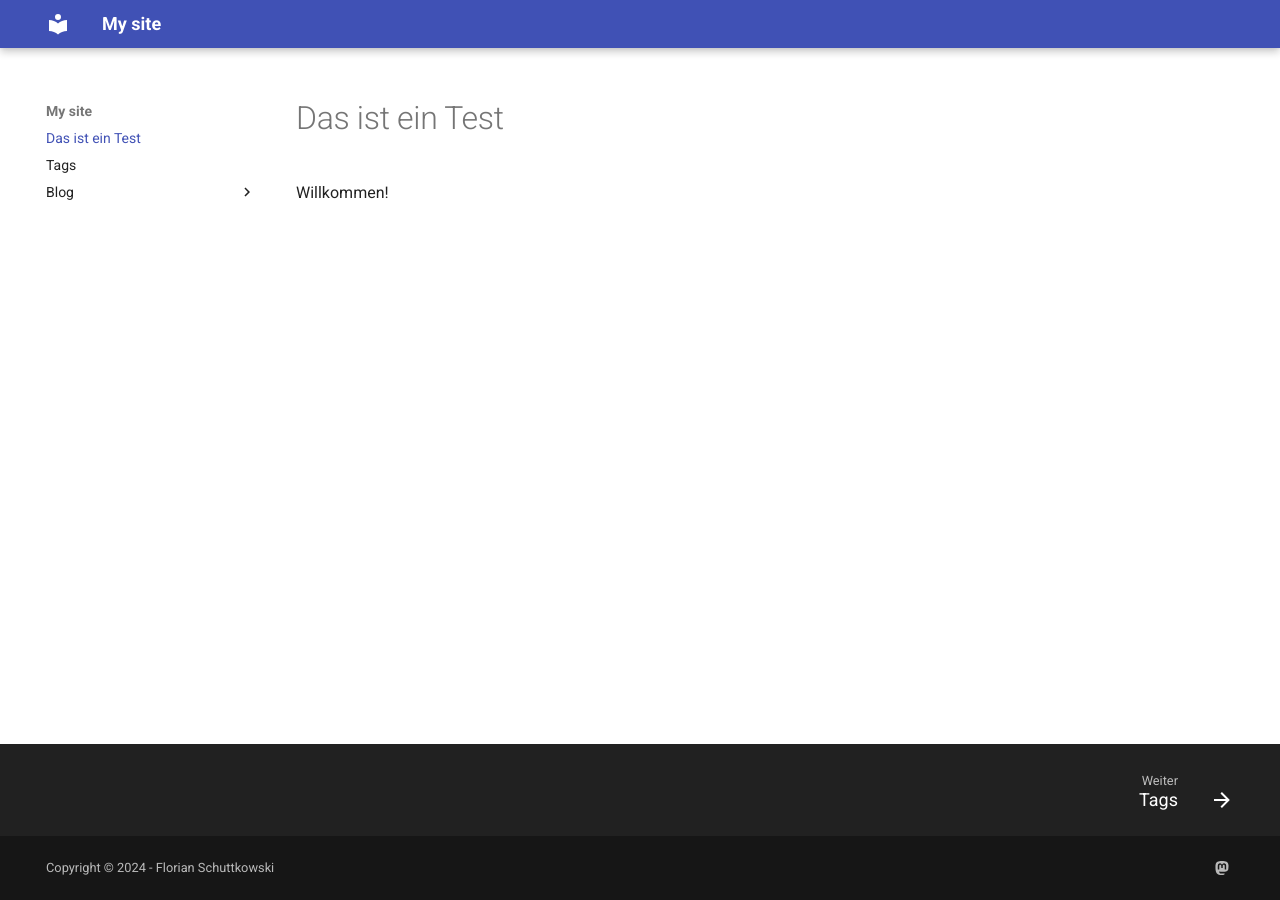
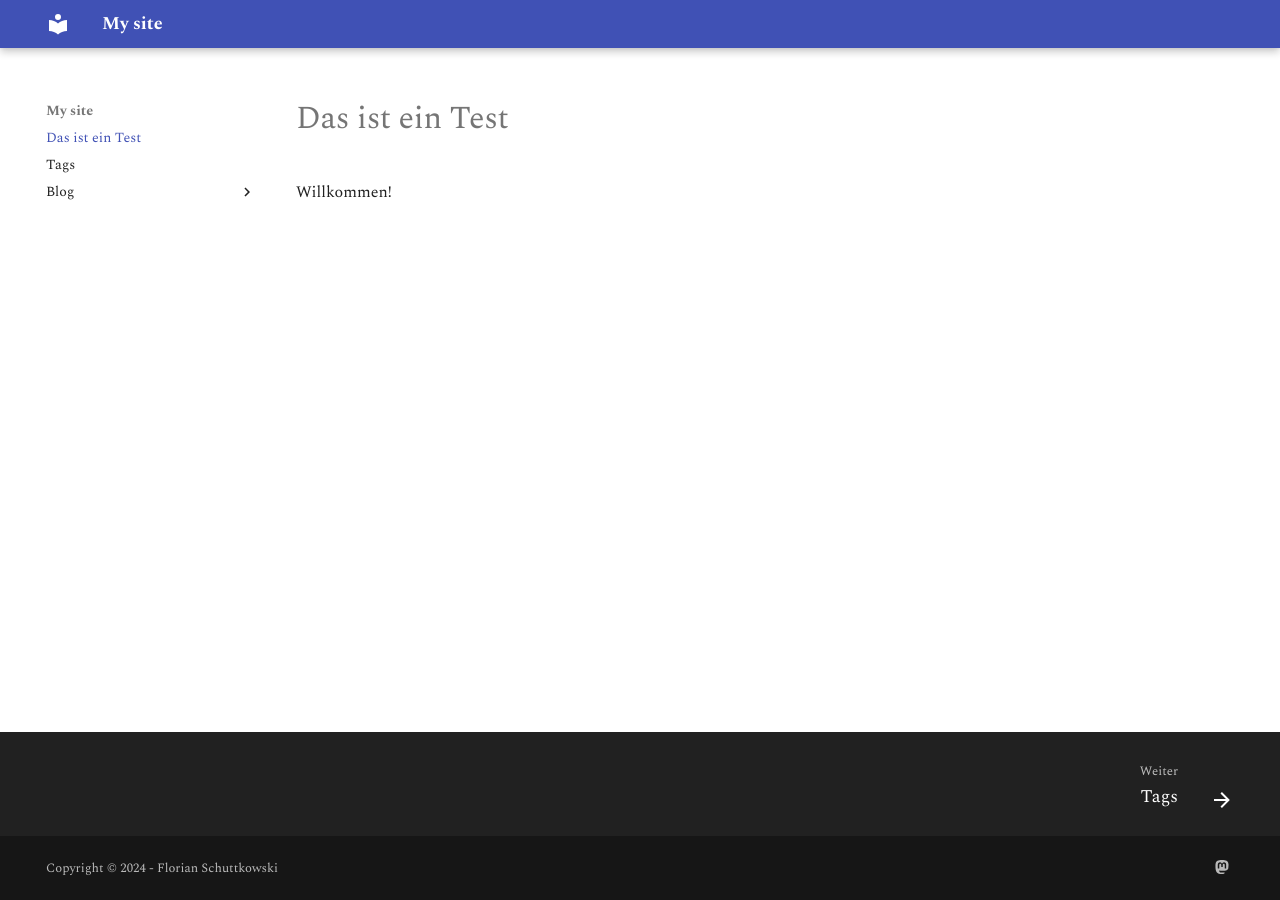
Before and after one commit to flowinho/mkdocs-site, an MkDocs documentation site: the page built from docs/index.md, in a window 1280 px wide. Built offline with MkDocs 1.6.1 and Material for MkDocs 9.7.7, drawn with Linux system fonts in a browser that asks for light colours; plug-ins that fetch from the network failed and are left out.

Commit message:
Configure font to spectral

```diff
--- a/mkdocs.yml
+++ b/mkdocs.yml
@@ -4,6 +4,8 @@ site_url: https://mydomain.org/mysite
 theme:
   name: material
   language: de
+  font:
+    text: Spectral
   features:
     - navigation.footer
 
```
